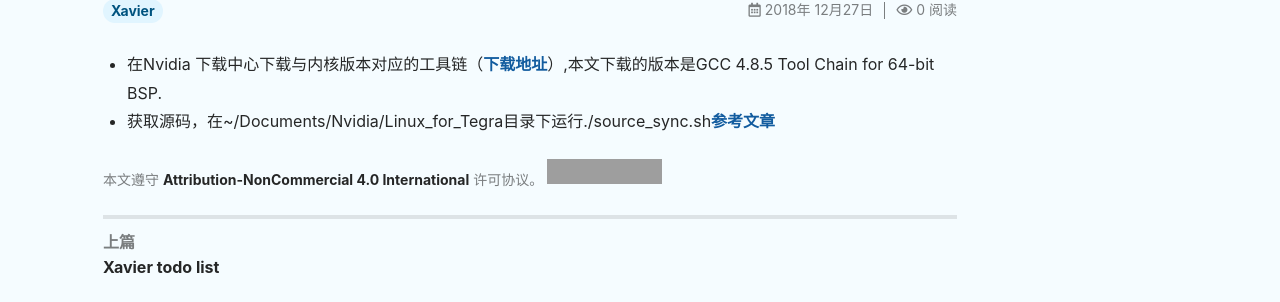
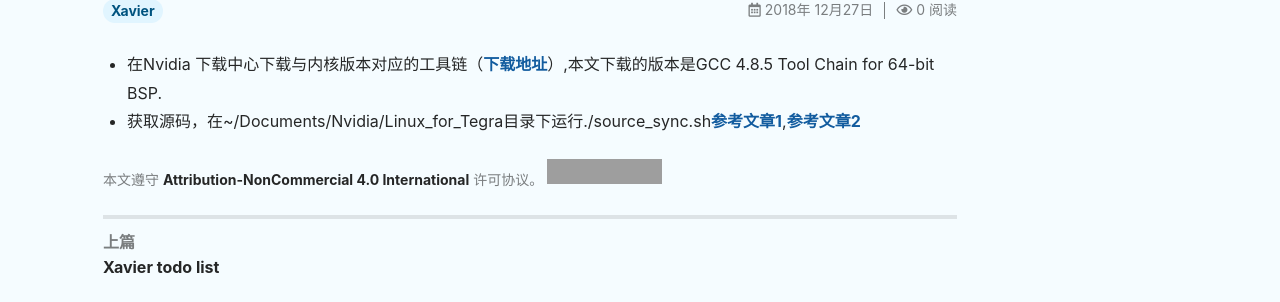
Before and after one commit to releung/sunzhongmeng.github.io, a Jekyll site: the page built from _posts/2018-12-27-nvidia-xavier-toolchain.md, in a window 1280 px wide. Shown: the part 219-521 px from the top of the page. Built offline with Jekyll 4.4.1, drawn with Linux system fonts in a browser that asks for light colours; nearby versions of some CDN libraries; comment, search, counter and statistics services are not loaded; grey boxes are pictures that could not be loaded.

Commit message:
change xavier-toolchain.md

```diff
--- a/_posts/2018-12-27-nvidia-xavier-toolchain.md
+++ b/_posts/2018-12-27-nvidia-xavier-toolchain.md
@@ -7,4 +7,4 @@ key : ToolChain
 ---
 
 * 在Nvidia 下载中心下载与内核版本对应的工具链（[下载地址](https://developer.nvidia.com/embedded/downloads#?tx=$product,jetson_agx_xavier)）,本文下载的版本是GCC 4.8.5 Tool Chain for 64-bit BSP.
-* 获取源码，在~/Documents/Nvidia/Linux_for_Tegra目录下运行./source_sync.sh[参考文章](https://blog.csdn.net/chenjiehua123456789/article/details/77979575)
+* 获取源码，在~/Documents/Nvidia/Linux_for_Tegra目录下运行./source_sync.sh[参考文章1](https://blog.csdn.net/chenjiehua123456789/article/details/77979575),[参考文章2](https://blog.csdn.net/mantis_1984/article/details/62882042)
```
